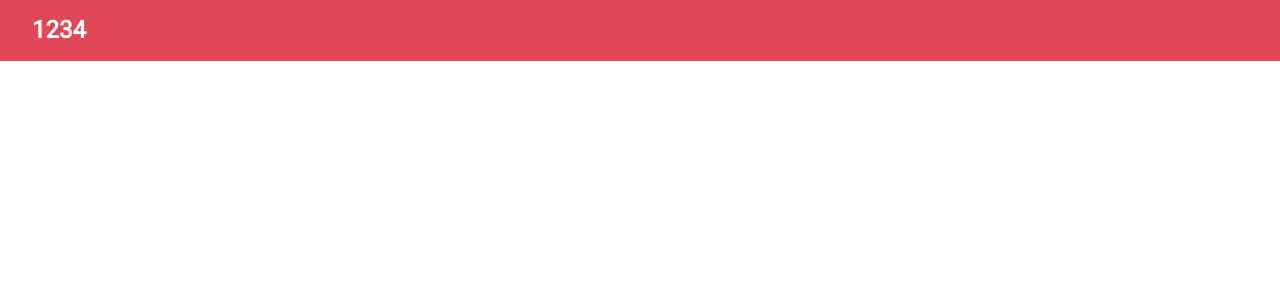
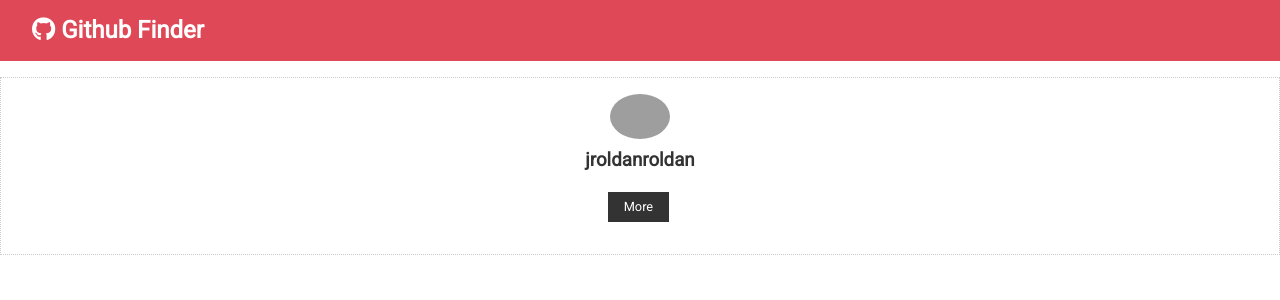
Before and after one commit to jlroldanroldan/react_front_to_back, a React (Create React App) app in the folder project1_github_finder/: page / in a window 1280 px wide. Shown: the top 300 px of the page. Built offline with nearby package versions, Linux system fonts and the light colour scheme; grey boxes are pictures that could not be loaded.

Commit message:
notes up to lect12. App working fine

```diff
--- a/project1_github_finder/src/App.js
+++ b/project1_github_finder/src/App.js
@@ -1,13 +1,15 @@
 import React, { Fragment, Component } from 'react';
 import Navbar from './components/layout/Navbar';
+import UserItem from './components/users/UserItem'
 import './App.css';
 
 class App extends Component{
   render() {
-    const numbers = [1,2,3,4];
     return (
+
       <div className = 'App'>
-        <Navbar title = {numbers}/>
+        <Navbar title = "Github Finder" icon = "fab fa-github"/>
+        <UserItem  />
       </div>
     );
   }
--- /dev/null
+++ b/project1_github_finder/src/components/users/UserItem.js
@@ -0,0 +1,36 @@
+import React, { Component } from 'react'
+
+export class UserItem extends Component {
+
+    state = {
+        id: 'id',
+        login: 'jroldanroldan',
+        avatar_url: 'https://avatars3.githubusercontent.com/u/38052476?s=460&v=4',
+        html_url: 'https://github.com/jroldanroldan'
+    };
+
+
+    render() {
+        const {login, avatar_url, html_url} = this.state;
+
+        return (
+            <div className = "card text-center">
+                <img
+                    src = {avatar_url}
+                    alt = ''
+                    className = 'round-img'
+                    style = {{width : '60px'}}
+                />
+                <h3>{login}</h3>
+
+                <div>
+                    <a href= {html_url} className = "btn btn-dark btn-sm my-1">
+                        More
+                    </a>
+                </div>
+            </div>
+        );
+    };
+}
+
+export default UserItem
```
